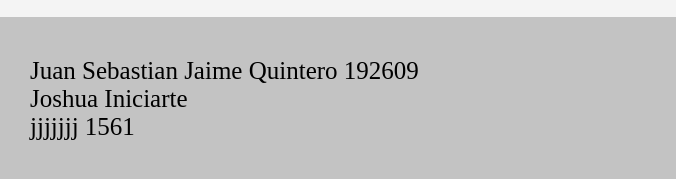
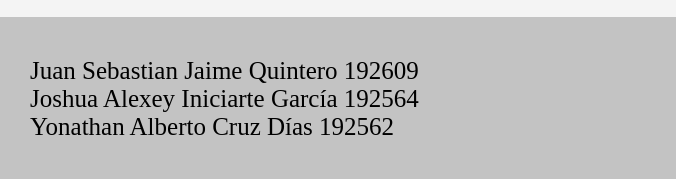
Before and after one commit to Inciart/Desarrollo-Web-y-Mantenimiento, a plain HTML site: page Desarrollo-Web-y-Mantenimiento-main/Desarrollo-Web-y-Mantenimiento-main/parcial/Incio.html in a window 1280 px wide. Shown: the part 1443-1622 px from the top of the page, 0-676 px from the left. Drawn offline with Linux system fonts and the light colour scheme.

Commit message:
2 final del parcial mantenimiento

```diff
--- a/Desarrollo-Web-y-Mantenimiento-main/Desarrollo-Web-y-Mantenimiento-main/parcial/Incio.html
+++ b/Desarrollo-Web-y-Mantenimiento-main/Desarrollo-Web-y-Mantenimiento-main/parcial/Incio.html
@@ -381,8 +381,8 @@
             <div class="contenedor_pie_pagina">
                 <div class="creadores">
                     <p> Juan Sebastian Jaime Quintero 192609</p>
-                    <p> Joshua Iniciarte </p>
-                    <p> jjjjjjj 1561</p>
+                    <p> Joshua Alexey Iniciarte García 192564 </p>
+                    <p> Yonathan Alberto Cruz Días 192562 </p>
                 </div>
                 <div class="redes">
                     <img src="imgen/iconos/icons8-facebook-nuevo-48.png" alt="no se encontro la imagen">
```
Also changed, not shown: Desarrollo-Web-y-Mantenimiento-main/Desarrollo-Web-y-Mantenimiento-main/parcial/Portatil.html (+2 -2 lines), Desarrollo-Web-y-Mantenimiento-main/Desarrollo-Web-y-Mantenimiento-main/parcial/index.html (+2 -2 lines).
